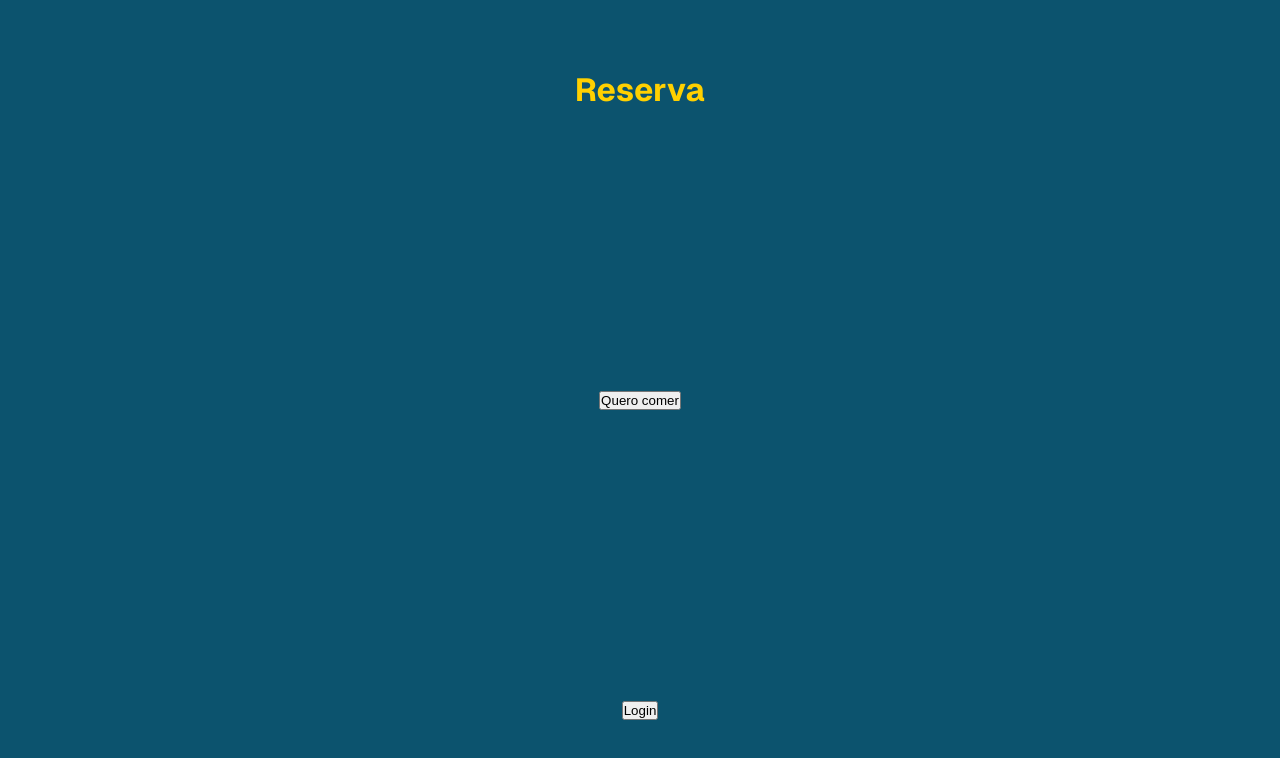
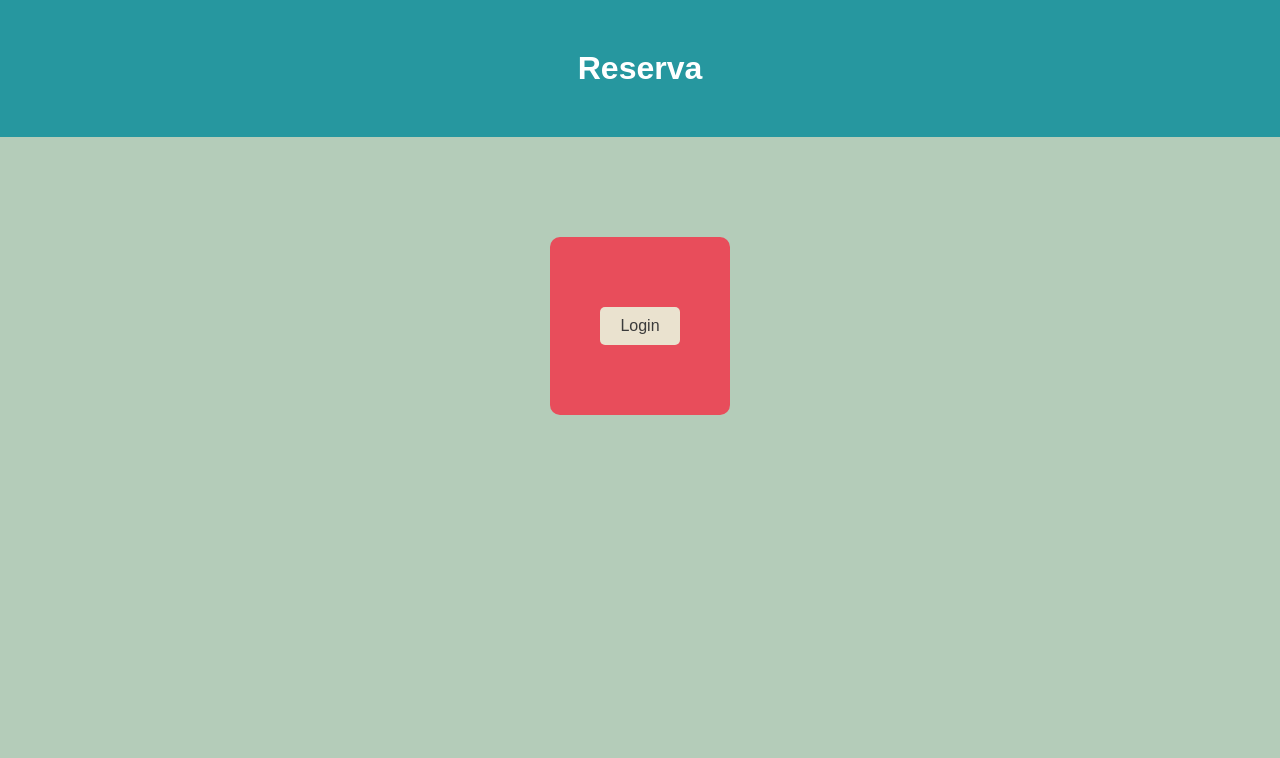
Before and after one commit to Alexig2/PTAC-Alex-Liz, a Next.js app: page / in a window 1280 px wide. Shown: the top 758 px of the page. Built offline with nearby package versions, Linux system fonts and the light colour scheme.

Commit message:
Atualizando o CSS

```diff
--- a/src/app/components/Button.tsx
+++ /dev/null
@@ -1,10 +0,0 @@
-type ButtonProp = {
-    titulo: string,
-    funcao: () => void,
-}
-
-const Button: React.FC <ButtonProp> = ({titulo, funcao}) => {
-    return(<button onClick={funcao}>{titulo}</button>)
-}
-
-export default Button;
--- a/src/app/components/Titulo.tsx
+++ b/src/app/components/Titulo.tsx
@@ -2,10 +2,10 @@ import styles from "../styles/titulo.module.css";
 
 type TituloProp = {
   titulo: string;
-};
+}
 
 const Titulo: React.FC<TituloProp> = ({ titulo }) => {
-  return <h1 className={styles.titulo}>{titulo}</h1>;
-};
+  return <h1 className={styles.titulo}>{titulo}</h1>
+}
 
 export default Titulo;
--- a/src/app/globals.css
+++ b/src/app/globals.css
@@ -1,42 +1,11 @@
-:root {
-  --background: #ffffff;
-  --foreground: #171717;
-}
-
-@media (prefers-color-scheme: dark) {
-  :root {
-    --background: #0a0a0a;
-    --foreground: #ededed;
-  }
-}
-
-html,
-body {
-  max-width: 100vw;
-  overflow-x: hidden;
-}
-
-body {
-  color: var(--foreground);
-  background: var(--background);
-  font-family: Arial, Helvetica, sans-serif;
-  -webkit-font-smoothing: antialiased;
-  -moz-osx-font-smoothing: grayscale;
-}
-
 * {
-  box-sizing: border-box;
   padding: 0;
   margin: 0;
-}
-
-a {
-  color: inherit;
+  box-sizing: border-box;
   text-decoration: none;
 }
 
-@media (prefers-color-scheme: dark) {
-  html {
-    color-scheme: dark;
-  }
+body{
+  background-color: #b4ccb9;
+  font-family: Arial, Helvetica, sans-serif;
 }
--- a/src/app/page.module.css
+++ b/src/app/page.module.css
@@ -1,166 +1,31 @@
-.page {
-  background-color: rgb(12, 83, 110);
-  --gray-rgb: 0, 0, 0;
-  --gray-alpha-200: rgba(var(--gray-rgb), 0.08);
-  --gray-alpha-100: rgba(var(--gray-rgb), 0.05);
-
-  --button-primary-hover: #383838;
-  --button-secondary-hover: #db1111;
-
-  display: grid;
-  grid-template-rows: 20px 1fr 20px;
-  align-items: center;
-  justify-items: center;
-  min-height: 100svh;
-  padding: 80px;
-  gap: 64px;
-  font-family: var(--font-geist-sans);
+.cardTitulo {
+  background-color: #26979f;
+  padding: 50px;
 }
 
-@media (prefers-color-scheme: dark) {
-  .page {
-    --gray-rgb: 255, 255, 255;
-    --gray-alpha-200: rgba(var(--gray-rgb), 0.145);
-    --gray-alpha-100: rgba(var(--gray-rgb), 0.06);
-
-    --button-primary-hover: #ccc;
-    --button-secondary-hover: #1a1a1a;
-  }
+.cardBotao {
+  text-align: center;
+  background-color: #e84d5b;
+  margin: 100px;
+  margin-left: 550px;
+  margin-right: 550px;
+  padding-bottom: 70px;
+  padding-top: 70px;
+  border-radius: 10px;
 }
 
-.main {
-  display: flex;
-  flex-direction: column;
-  gap: 32px;
-  grid-row-start: 2;
+.botao {
+    background-color: #eae2cf; /* Fundo branco */
+    color: #3b3b3b; /* Cor do texto */
+    border-radius: 5px; /* Cantos arredondados */
+    padding: 10px 20px; /* Espaçamento interno */
+    font-size: 16px; /* Tamanho da fonte */
+    cursor: pointer; /* Muda o cursor para indicar que é clicável */
+    transition: background-color 0.3s, color 0.3s; /* Efeito de transição */
+    border: none;
 }
 
-.main ol {
-  font-family: var(--font-geist-mono);
-  padding-left: 0;
-  margin: 0;
-  font-size: 14px;
-  line-height: 24px;
-  letter-spacing: -0.01em;
-  list-style-position: inside;
+.botao:hover {
+    background-color: lightgray; /* Cor de fundo ao passar o mouse */
+    color: white; /* Cor do texto ao passar o mouse */
 }
-
-.main li:not(:last-of-type) {
-  margin-bottom: 8px;
-}
-
-.main code {
-  font-family: inherit;
-  background: var(--gray-alpha-100);
-  padding: 2px 4px;
-  border-radius: 4px;
-  font-weight: 600;
-}
-
-.ctas {
-  display: flex;
-  gap: 16px;
-}
-
-.ctas a {
-  appearance: none;
-  border-radius: 128px;
-  height: 48px;
-  padding: 0 20px;
-  border: none;
-  border: 1px solid transparent;
-  transition: background 0.2s, color 0.2s, border-color 0.2s;
-  cursor: pointer;
-  display: flex;
-  align-items: center;
-  justify-content: center;
-  font-size: 16px;
-  line-height: 20px;
-  font-weight: 500;
-}
-
-a.primary {
-  background: var(--foreground);
-  color: var(--background);
-  gap: 8px;
-}
-
-a.secondary {
-  border-color: var(--gray-alpha-200);
-  min-width: 180px;
-}
-
-.footer {
-  grid-row-start: 3;
-  display: flex;
-  gap: 24px;
-}
-
-.footer a {
-  display: flex;
-  align-items: center;
-  gap: 8px;
-}
-
-.footer img {
-  flex-shrink: 0;
-}
-
-/* Enable hover only on non-touch devices */
-@media (hover: hover) and (pointer: fine) {
-  a.primary:hover {
-    background: var(--button-primary-hover);
-    border-color: transparent;
-  }
-
-  a.secondary:hover {
-    background: var(--button-secondary-hover);
-    border-color: transparent;
-  }
-
-  .footer a:hover {
-    text-decoration: underline;
-    text-underline-offset: 4px;
-  }
-}
-
-@media (max-width: 600px) {
-  .page {
-    padding: 32px;
-    padding-bottom: 80px;
-  }
-
-  .main {
-    align-items: center;
-  }
-
-  .main ol {
-    text-align: center;
-  }
-
-  .ctas {
-    flex-direction: column;
-  }
-
-  .ctas a {
-    font-size: 14px;
-    height: 40px;
-    padding: 0 16px;
-  }
-
-  a.secondary {
-    min-width: auto;
-  }
-
-  .footer {
-    flex-wrap: wrap;
-    align-items: center;
-    justify-content: center;
-  }
-}
-
-@media (prefers-color-scheme: dark) {
-  .logo {
-    filter: invert();
-  }
-}
--- a/src/app/page.tsx
+++ b/src/app/page.tsx
@@ -3,7 +3,6 @@ import styles from "./page.module.css";
 import { useState } from "react";
 import { useRouter } from "next/navigation";
 import Titulo from "./components/Titulo";
-import Button from "./components/Button";
 
 export default function Home() {
   const [user, setUser] = useState(false);
@@ -19,9 +18,12 @@ export default function Home() {
   if (user == false) {
     return (
       <div className={styles.page}>
-        <Titulo titulo="Reserva" />
-        <Button titulo="Quero comer" funcao={funcaoTeste} />
-        <button onClick={() => route.push("/login")}>Login</button>
+        <div className={styles.cardTitulo}>
+          <Titulo titulo="Reserva" />
+        </div>
+        <div className={styles.cardBotao}>
+          <button className={styles.botao} onClick={() => route.push("/login")}>Login</button>
+        </div>
       </div>
     );
   } else {
--- a/src/app/styles/titulo.module.css
+++ b/src/app/styles/titulo.module.css
@@ -1,3 +1,4 @@
 .titulo{
-    color: rgb(255, 208, 0);
+    text-align: center;
+    color: white;
 }
```
Also changed, not shown: src/app/images/Fundo.jpg (added).
